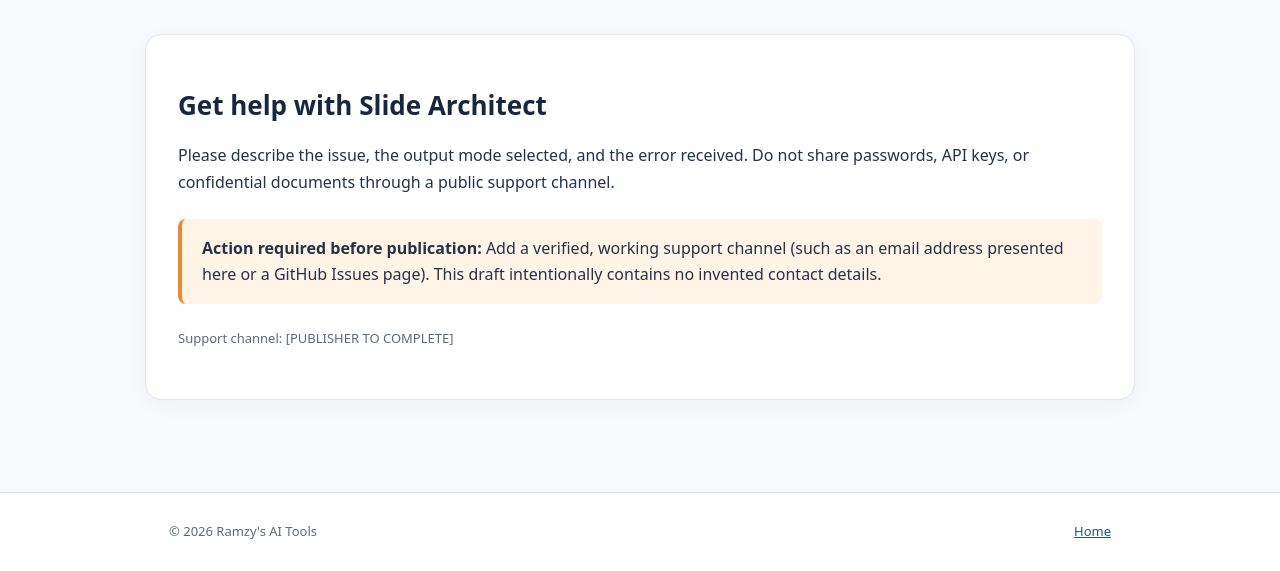
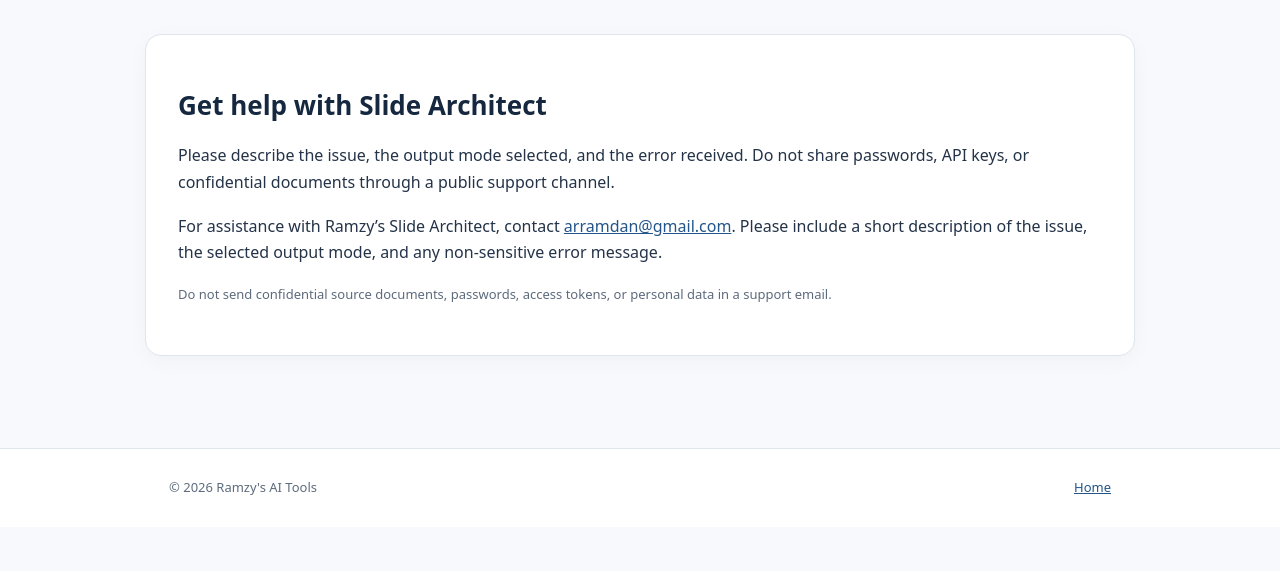
Before and after one commit to economicsa/ramzys-ai-tools, a plain HTML site: page support.html in a window 1280 px wide. Shown: the part 291-862 px from the top of the page. After the commit the page ends 818 px from the top, so only its background shows below. Drawn offline with Linux system fonts and the light colour scheme.

Commit message:
Add official support email to support page

```diff
--- a/support.html
+++ b/support.html
@@ -1 +1 @@
-<!DOCTYPE html><html lang="en"><head><meta charset="UTF-8"><meta name="viewport" content="width=device-width,initial-scale=1"><title>Support — Ramzy's AI Tools</title><link rel="stylesheet" href="styles.css"></head><body><header><div class="wrap nav"><a class="brand" href="index.html">Ramzy's AI Tools</a><nav><a href="index.html">Home</a><a href="support.html">Support</a><a href="privacy.html">Privacy</a><a href="terms.html">Terms</a></nav></div></header><main class="wrap main"><div class="pagehead"><span class="tag">Help</span><h1 style="color:#15283f">Support</h1></div><article><h2>Get help with Slide Architect</h2><p>Please describe the issue, the output mode selected, and the error received. Do not share passwords, API keys, or confidential documents through a public support channel.</p><div class="notice"><strong>Action required before publication:</strong> Add a verified, working support channel (such as an email address presented here or a GitHub Issues page). This draft intentionally contains no invented contact details.</div><p class="small subtle">Support channel: [PUBLISHER TO COMPLETE]</p></article></main><footer><div class="wrap"><span>© 2026 Ramzy's AI Tools</span><a href="index.html">Home</a></div></footer></body></html>
+<!DOCTYPE html><html lang="en"><head><meta charset="UTF-8"><meta name="viewport" content="width=device-width,initial-scale=1"><title>Support — Ramzy's AI Tools</title><link rel="stylesheet" href="styles.css"></head><body><header><div class="wrap nav"><a class="brand" href="index.html">Ramzy's AI Tools</a><nav><a href="index.html">Home</a><a href="support.html">Support</a><a href="privacy.html">Privacy</a><a href="terms.html">Terms</a></nav></div></header><main class="wrap main"><div class="pagehead"><span class="tag">Help</span><h1 style="color:#15283f">Support</h1></div><article><h2>Get help with Slide Architect</h2><p>Please describe the issue, the output mode selected, and the error received. Do not share passwords, API keys, or confidential documents through a public support channel.</p><p>For assistance with Ramzy’s Slide Architect, contact <a href="mailto:arramdan@gmail.com">arramdan@gmail.com</a>. Please include a short description of the issue, the selected output mode, and any non-sensitive error message.</p><p class="small subtle">Do not send confidential source documents, passwords, access tokens, or personal data in a support email.</p></article></main><footer><div class="wrap"><span>© 2026 Ramzy's AI Tools</span><a href="index.html">Home</a></div></footer></body></html>
```
